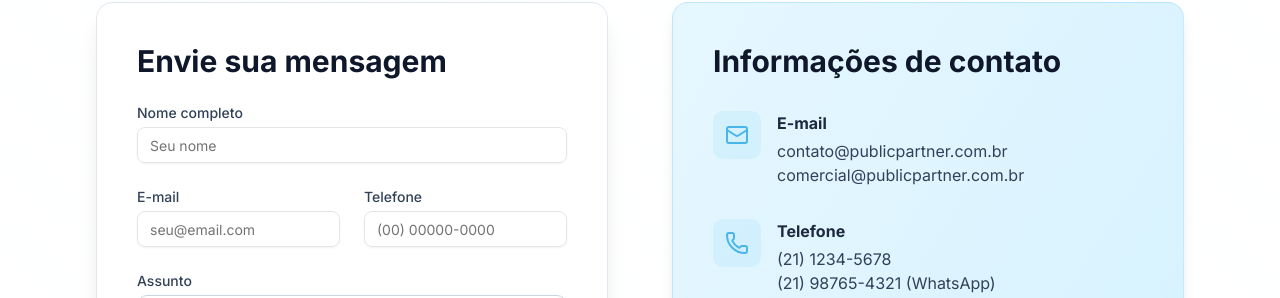
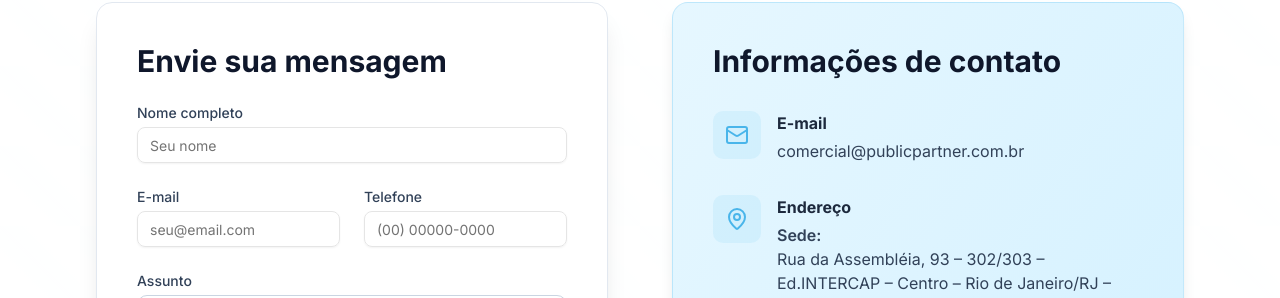
Before and after one commit to GalenoTon/pblcpartner, a Next.js app: page /contato in a window 1280 px wide. Shown: the part 654-952 px from the top of the page. Built offline with nearby package versions, Linux system fonts and the light colour scheme.

Commit message:
update pagina contato

```diff
--- a/app/contato/page.tsx
+++ b/app/contato/page.tsx
@@ -341,12 +341,11 @@ export default function ContactPage() {
         </div>
         <div>
           <h3 className="font-bold text-slate-800 mb-1">E-mail</h3>
-          <p className="text-slate-700">contato@publicpartner.com.br</p>
           <p className="text-slate-700">comercial@publicpartner.com.br</p>
         </div>
       </div>
 
-      <div className="flex items-start">
+      {/* <div className="flex items-start">
         <div className="bg-[#49B5EA]/10 p-3 rounded-lg mr-4 flex-shrink-0">
           <Phone className="h-6 w-6 text-[#49B5EA]" />
         </div>
@@ -355,7 +354,7 @@ export default function ContactPage() {
           <p className="text-slate-700">(21) 1234-5678</p>
           <p className="text-slate-700">(21) 98765-4321 (WhatsApp)</p>
         </div>
-      </div>
+      </div> */}
 
       <div className="flex items-start">
         <div className="bg-[#49B5EA]/10 p-3 rounded-lg mr-4 flex-shrink-0">
```
